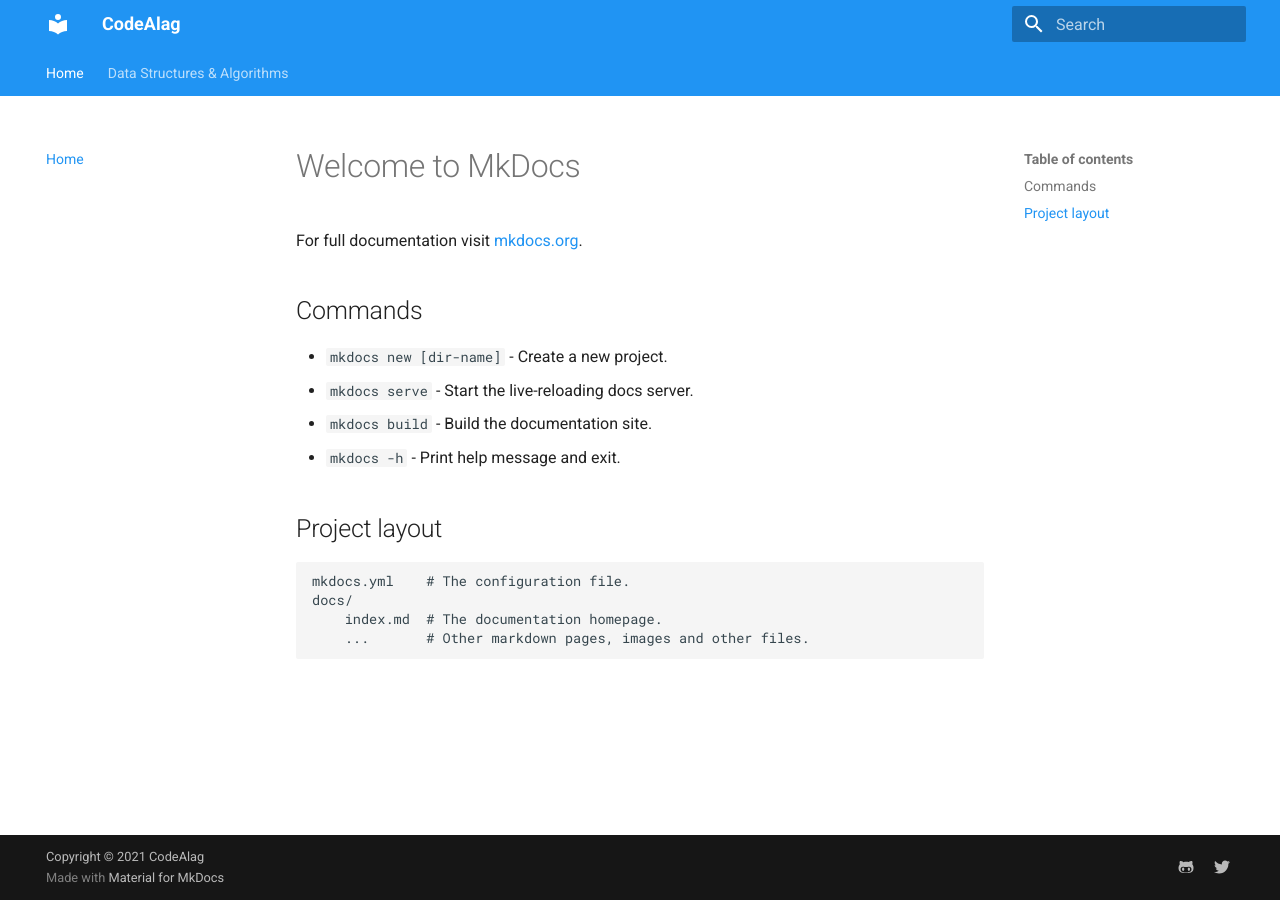
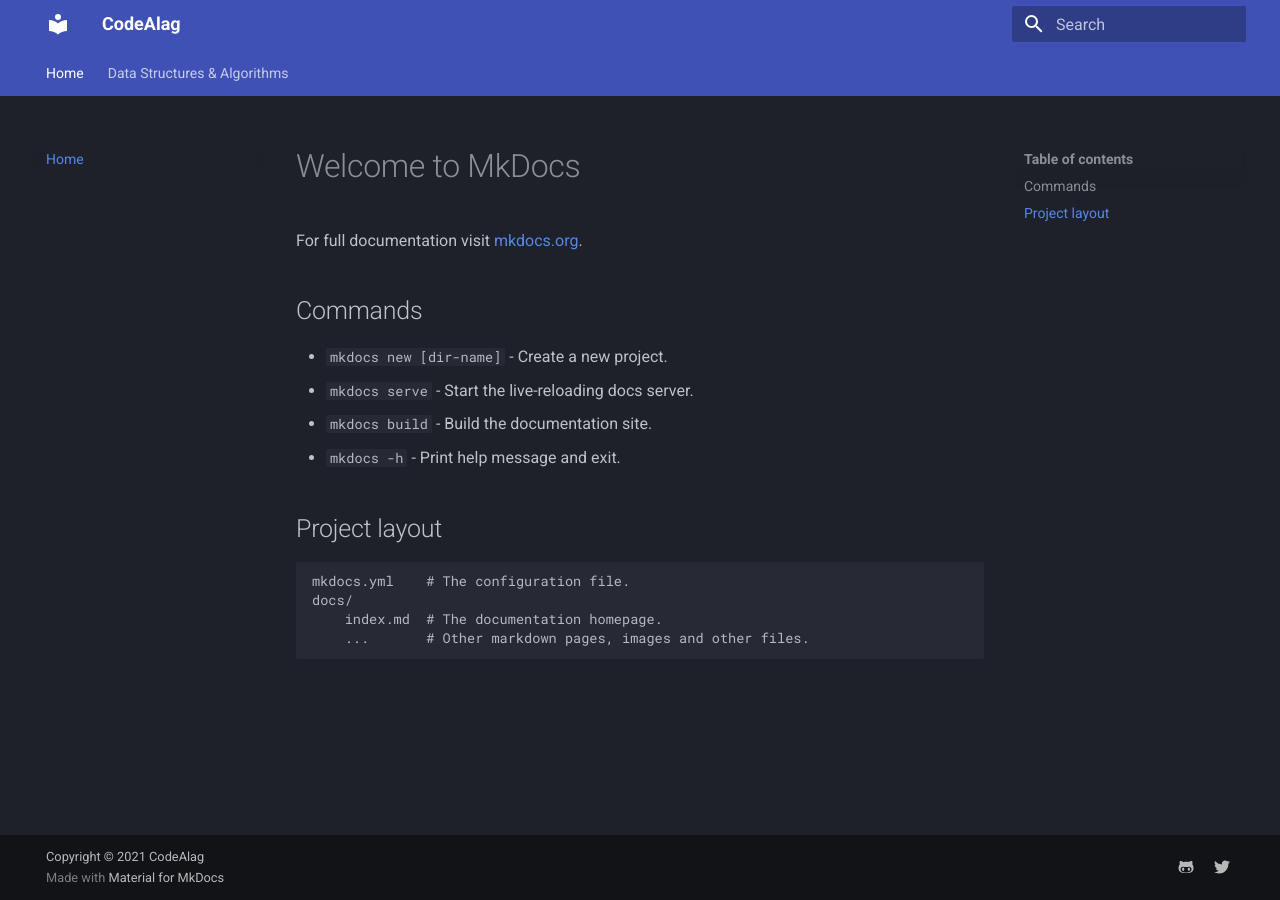
Before and after one commit to CodeAlag/CodeAlag.github.io, an MkDocs documentation site: the page built from docs/index.md, in a window 1280 px wide. Built offline with MkDocs 1.6.1 and Material for MkDocs 9.7.7, drawn with Linux system fonts in a browser that asks for light colours.

Commit message:
Update mkdocs.yml

```diff
--- a/mkdocs.yml
+++ b/mkdocs.yml
@@ -9,11 +9,11 @@ theme:
     next: 78     # n
     previous: 80 # p
     search: 83   # s
+  features:
+    - navigation.sections
+    - navigation.tabs
   palette:
-    primary: 'blue'
-    accent: 'blue'
-  features:
-    - tabs
+    scheme: slate
 
 # Extensions
 markdown_extensions:
```
